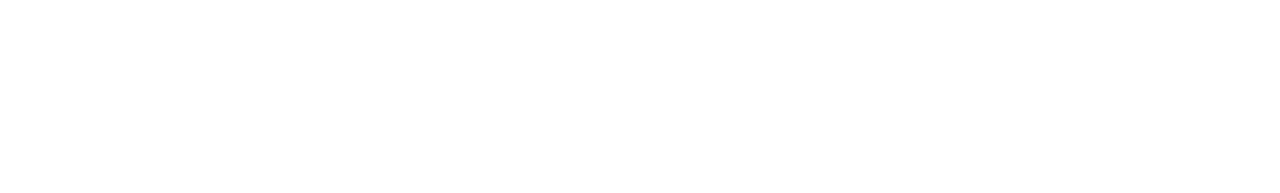
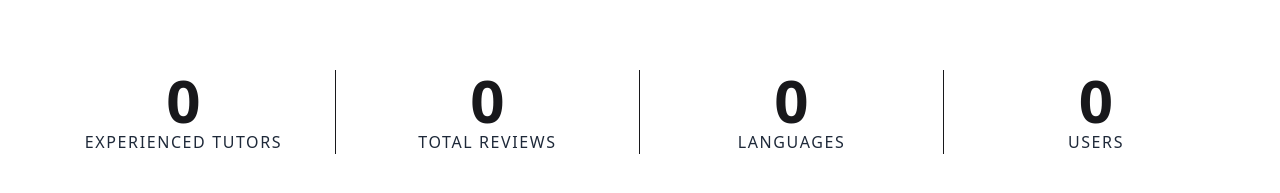
Before and after one commit to sajjadsajux/fluently, a React (Vite) app: page / in a window 1280 px wide. Shown: the part 739-932 px from the top of the page. Before the commit the page ends 800 px from the top, so only its background shows below. Built offline with nearby package versions, Linux system fonts and the light colour scheme; no server answers.

Commit message:
stats count component and count for tutor, review and language added

```diff
--- a/src/Components/Shared/Navbar.jsx
+++ b/src/Components/Shared/Navbar.jsx
@@ -6,6 +6,7 @@
 
 const Navbar = () => {
   const { user, signOutUser } = use(AuthContext);
+  console.log(user);
 
   const handleLogOut = () => {
     signOutUser()
--- /dev/null
+++ b/src/Components/StatsCount.jsx
@@ -0,0 +1,48 @@
+import axios from "axios";
+import React, { useEffect, useState } from "react";
+
+const StatsCount = () => {
+  const [stats, setStats] = useState({
+    tutors: 0,
+    languages: 0,
+    reviews: 0,
+  });
+  useEffect(() => {
+    axios
+      .get(`${import.meta.env.VITE_LOCAL_URL}/stats`)
+      .then((res) => {
+        console.log(res.data);
+        setStats(res.data);
+      })
+      .catch((err) => {
+        console.error("Error loading stats:", err);
+      });
+  }, []);
+
+  return (
+    <div className="container mx-auto my-10">
+      <div className="px-4 py-16 mx-auto sm:max-w-xl md:max-w-full lg:max-w-screen-xl md:px-24 lg:px-8 lg:py-20">
+        <div className="grid grid-cols-2 row-gap-8 md:grid-cols-4">
+          <div className="text-center md:border-r">
+            <h6 className="text-4xl font-bold lg:text-5xl xl:text-6xl">{stats.tutors}</h6>
+            <p className="text-sm font-medium tracking-widest text-gray-800 uppercase lg:text-base">Experienced Tutors</p>
+          </div>
+          <div className="text-center md:border-r">
+            <h6 className="text-4xl font-bold lg:text-5xl xl:text-6xl">{stats.reviews}</h6>
+            <p className="text-sm font-medium tracking-widest text-gray-800 uppercase lg:text-base">Total Reviews</p>
+          </div>
+          <div className="text-center md:border-r">
+            <h6 className="text-4xl font-bold lg:text-5xl xl:text-6xl">{stats.languages}</h6>
+            <p className="text-sm font-medium tracking-widest text-gray-800 uppercase lg:text-base">Languages</p>
+          </div>
+          <div className="text-center">
+            <h6 className="text-4xl font-bold lg:text-5xl xl:text-6xl">{stats.tutors}</h6>
+            <p className="text-sm font-medium tracking-widest text-gray-800 uppercase lg:text-base">Users</p>
+          </div>
+        </div>
+      </div>
+    </div>
+  );
+};
+
+export default StatsCount;
--- a/src/Pages/Home/Home.jsx
+++ b/src/Pages/Home/Home.jsx
@@ -1,5 +1,6 @@
 import React from "react";
 import Banner from "../../Components/Banner";
+import StatsCount from "../../Components/StatsCount";
 
 const Home = () => {
   return (
@@ -7,6 +8,9 @@
       <section>
         <Banner></Banner>
       </section>
+      <section>
+        <StatsCount></StatsCount>
+      </section>
     </>
   );
 };
```
